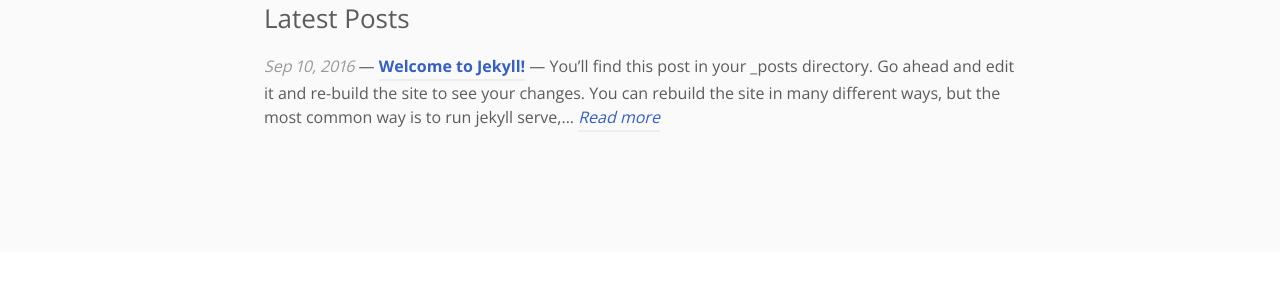
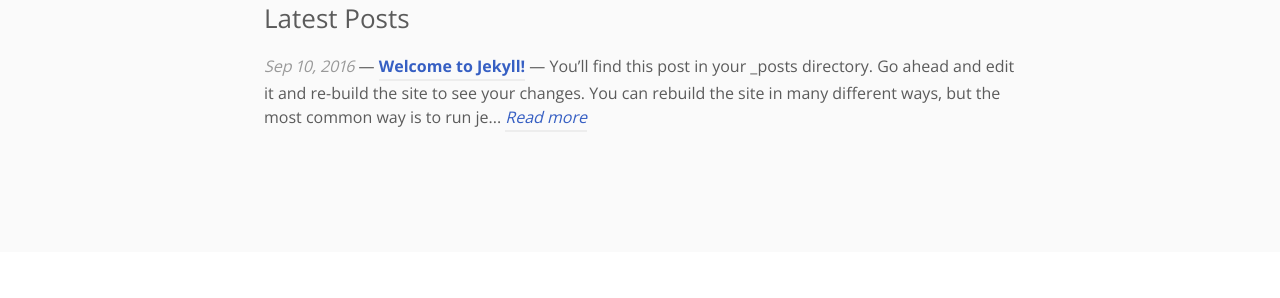
Before and after one commit to RyukyuInteractive/tech.ryukyu-i.co.jp, a Jekyll site: the page built from index.html, in a window 1280 px wide. Shown: the part 318-616 px from the top of the page. Built offline with Jekyll 4.4.1, drawn with Linux system fonts in a browser that asks for light colours; a script that is not in the unit is left out; the list of posts is cut into pages by our own code.

Commit message:
Replace truncatewords to truncate.

```diff
--- a/index.html
+++ b/index.html
@@ -12,7 +12,7 @@
 
     {% for post in paginator.posts %}
       <article class="post-item">
-        <p><span class="post-meta">{{ post.date | date: "%b %-d, %Y" }}</span>  — <strong><a class="post-link" href="{{ post.url | prepend: site.baseurl }}">{{ post.title }}</a></strong> — <span> {{ post.content | strip_html | truncatewords: 40 }}</span> <a class="post-link readmore" href="{{ post.url | prepend: site.baseurl }}">Read more</a></p>
+        <p><span class="post-meta">{{ post.date | date: "%b %-d, %Y" }}</span>  — <strong><a class="post-link" href="{{ post.url | prepend: site.baseurl }}">{{ post.title }}</a></strong> — <span> {{ post.content | strip_html | truncate: 200 }}</span> <a class="post-link readmore" href="{{ post.url | prepend: site.baseurl }}">Read more</a></p>
       </article>
     {% endfor %}
   </div>
```
